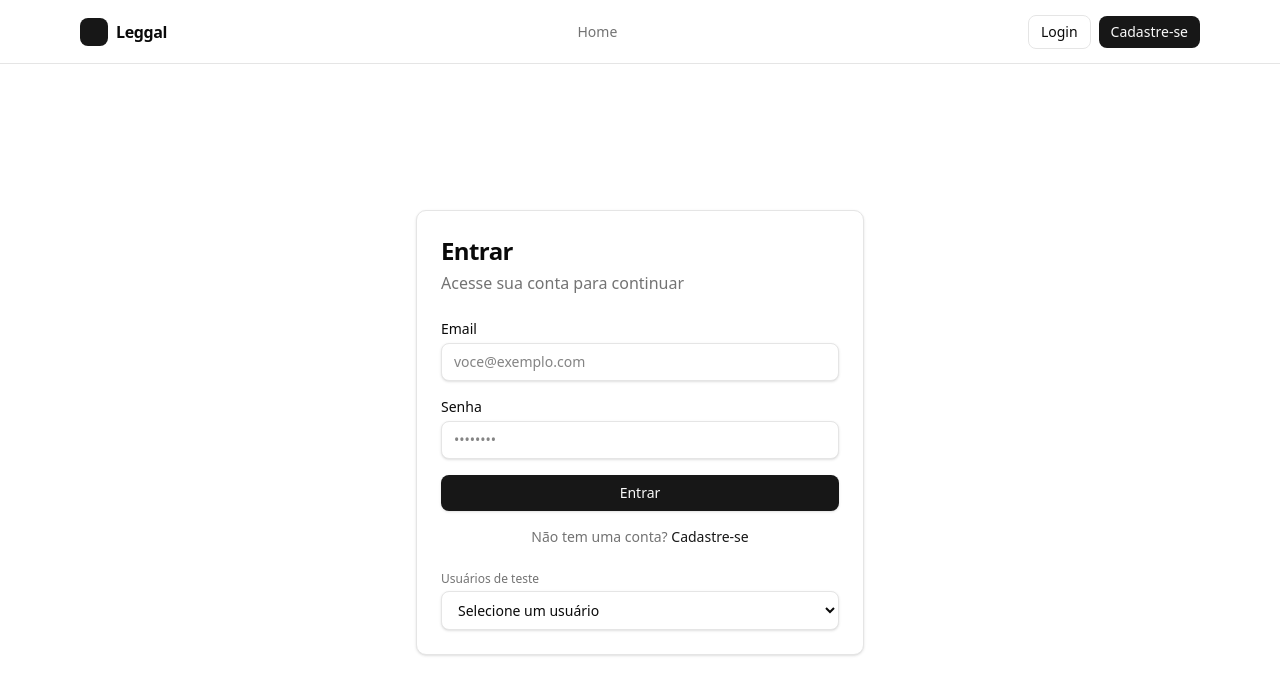
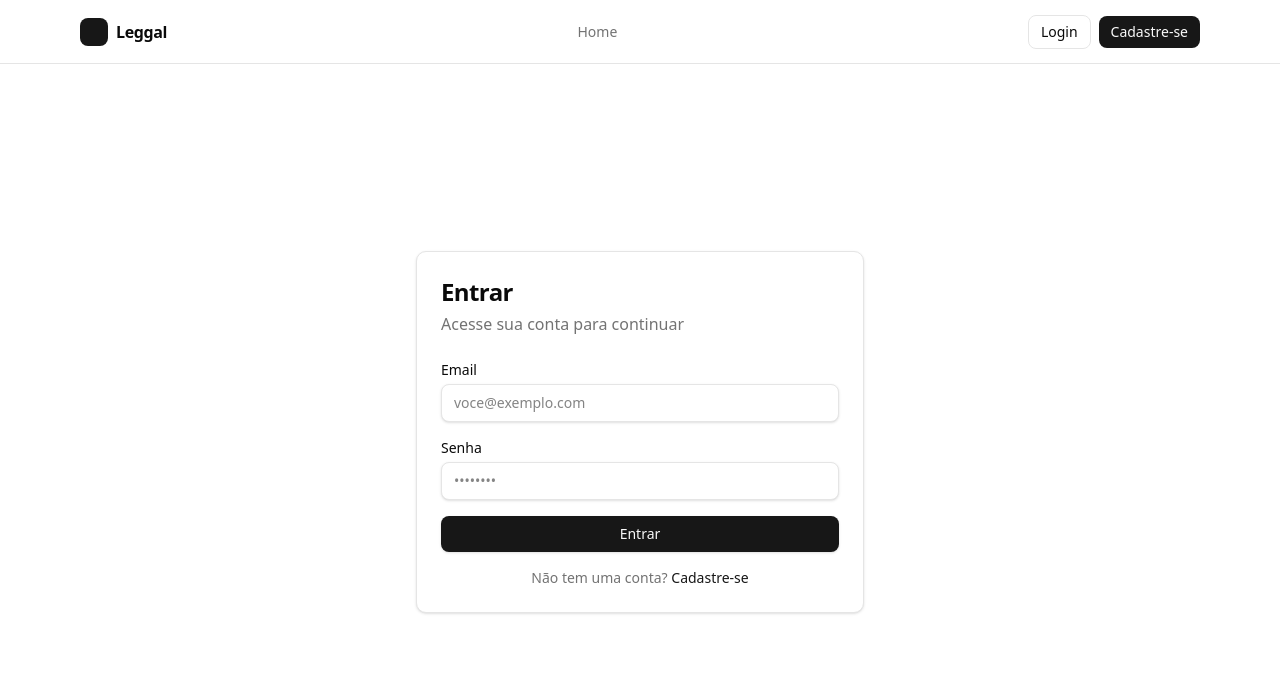
Before and after one commit to MatthewAraujo/leggal-front, a React (Vite) app: page /login in a window 1280 px wide. Shown: the top 694 px of the page. Built offline with nearby package versions, Linux system fonts and the light colour scheme.

Commit message:
remove test users

```diff
--- a/src/pages/Login/Login.tsx
+++ b/src/pages/Login/Login.tsx
@@ -152,26 +152,6 @@ function Login() {
               Cadastre-se
             </Link>
           </div>
-
-          <div className="mt-6">
-            <label className="block text-xs text-muted-foreground mb-1">
-              Usuários de teste
-            </label>
-            <select
-              name="select-user"
-              onChange={handleUserChange}
-              className="w-full rounded-md border bg-background px-3 py-2 text-sm shadow-sm"
-            >
-              <option value="" style={{ display: 'none' }}>
-                Selecione um usuário
-              </option>
-              {users.map((user) => (
-                <option key={user.email} value={JSON.stringify(user)}>
-                  {user.name}
-                </option>
-              ))}
-            </select>
-          </div>
         </div>
       </div>
     </div>
```
